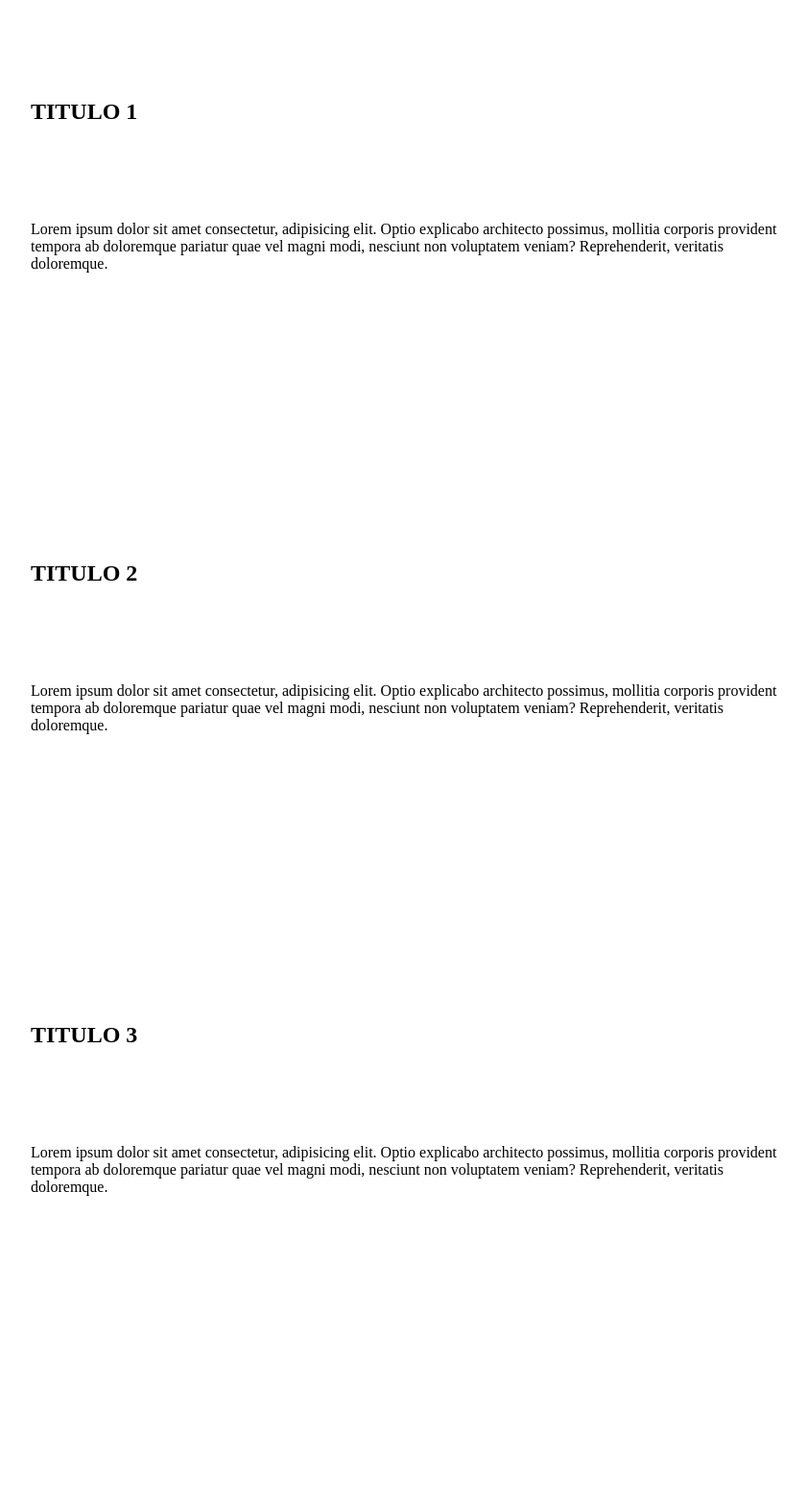
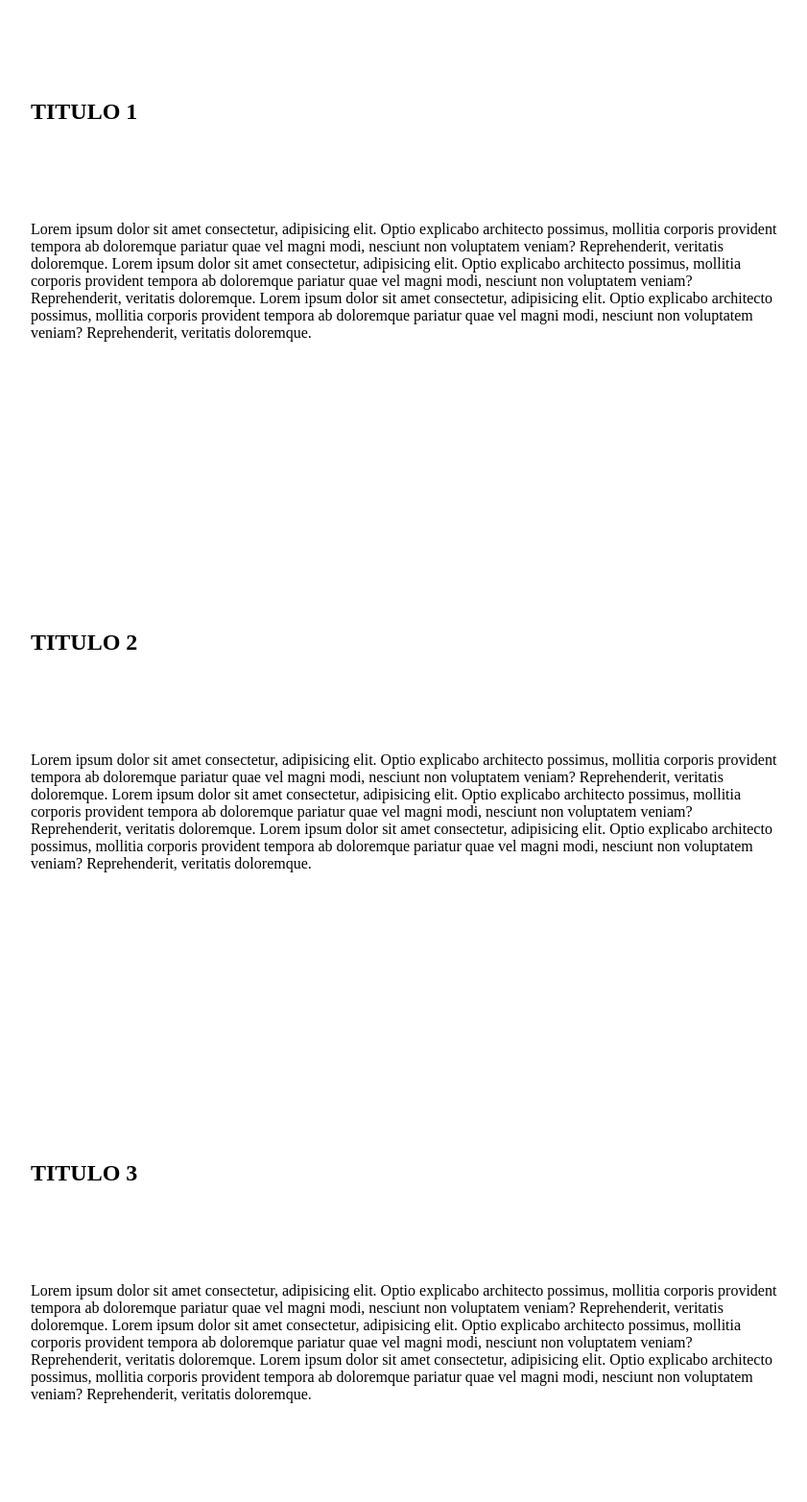
Before and after one commit to Jeandra/Revelar-Texto-ao-rolar-tela, a plain HTML site: page index.html in a window 1280 px wide. Shown: the part 147-1712 px from the top of the page at 96% size, without its empty margins (218-1059 px from the left). Before the commit the page ends 1643 px from the top, so only its background shows below. Drawn offline with Linux system fonts and the light colour scheme.

Commit message:
Update index.html

```diff
--- a/index.html
+++ b/index.html
@@ -10,11 +10,18 @@
 </head>
 <body>
     <section>
-        <div class="container">
+        <div class="container reveal">
             <h2>TITULO 1</h2>
             <p>Lorem ipsum dolor sit amet consectetur, adipisicing elit. Optio explicabo architecto possimus,
                 mollitia corporis provident tempora ab doloremque pariatur quae vel magni modi, nesciunt non
-                voluptatem veniam? Reprehenderit, veritatis doloremque.</p>
+                voluptatem veniam? Reprehenderit, veritatis doloremque.
+                Lorem ipsum dolor sit amet consectetur, adipisicing elit. Optio explicabo architecto possimus,
+                mollitia corporis provident tempora ab doloremque pariatur quae vel magni modi, nesciunt non
+                voluptatem veniam? Reprehenderit, veritatis doloremque.
+                Lorem ipsum dolor sit amet consectetur, adipisicing elit. Optio explicabo architecto possimus,
+                mollitia corporis provident tempora ab doloremque pariatur quae vel magni modi, nesciunt non
+                voluptatem veniam? Reprehenderit, veritatis doloremque.
+            </p>
         </div>
     </section>
 
@@ -23,7 +30,14 @@
             <h2>TITULO 2</h2>
             <p>Lorem ipsum dolor sit amet consectetur, adipisicing elit. Optio explicabo architecto possimus,
                 mollitia corporis provident tempora ab doloremque pariatur quae vel magni modi, nesciunt non
-                voluptatem veniam? Reprehenderit, veritatis doloremque.</p>
+                voluptatem veniam? Reprehenderit, veritatis doloremque.
+                Lorem ipsum dolor sit amet consectetur, adipisicing elit. Optio explicabo architecto possimus,
+                mollitia corporis provident tempora ab doloremque pariatur quae vel magni modi, nesciunt non
+                voluptatem veniam? Reprehenderit, veritatis doloremque.
+                Lorem ipsum dolor sit amet consectetur, adipisicing elit. Optio explicabo architecto possimus,
+                mollitia corporis provident tempora ab doloremque pariatur quae vel magni modi, nesciunt non
+                voluptatem veniam? Reprehenderit, veritatis doloremque.
+            </p>
         </div>
     </section>
 
@@ -32,7 +46,30 @@
             <h2>TITULO 3</h2>
             <p>Lorem ipsum dolor sit amet consectetur, adipisicing elit. Optio explicabo architecto possimus,
                 mollitia corporis provident tempora ab doloremque pariatur quae vel magni modi, nesciunt non
-                voluptatem veniam? Reprehenderit, veritatis doloremque.</p>
+                voluptatem veniam? Reprehenderit, veritatis doloremque.
+                Lorem ipsum dolor sit amet consectetur, adipisicing elit. Optio explicabo architecto possimus,
+                mollitia corporis provident tempora ab doloremque pariatur quae vel magni modi, nesciunt non
+                voluptatem veniam? Reprehenderit, veritatis doloremque.
+                Lorem ipsum dolor sit amet consectetur, adipisicing elit. Optio explicabo architecto possimus,
+                mollitia corporis provident tempora ab doloremque pariatur quae vel magni modi, nesciunt non
+                voluptatem veniam? Reprehenderit, veritatis doloremque.
+            </p>
+        </div>
+    </section>
+
+    <section>
+        <div class="container reveal">
+            <h2>TITULO 4</h2>
+            <p>Lorem ipsum dolor sit amet consectetur, adipisicing elit. Optio explicabo architecto possimus,
+                mollitia corporis provident tempora ab doloremque pariatur quae vel magni modi, nesciunt non
+                voluptatem veniam? Reprehenderit, veritatis doloremque.
+                Lorem ipsum dolor sit amet consectetur, adipisicing elit. Optio explicabo architecto possimus,
+                mollitia corporis provident tempora ab doloremque pariatur quae vel magni modi, nesciunt non
+                voluptatem veniam? Reprehenderit, veritatis doloremque.
+                Lorem ipsum dolor sit amet consectetur, adipisicing elit. Optio explicabo architecto possimus,
+                mollitia corporis provident tempora ab doloremque pariatur quae vel magni modi, nesciunt non
+                voluptatem veniam? Reprehenderit, veritatis doloremque.
+            </p>
         </div>
     </section>
 </body>
```
